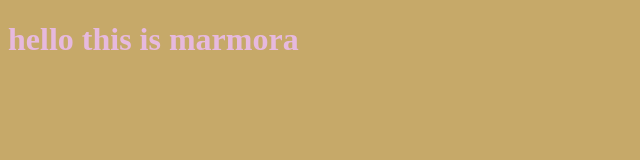
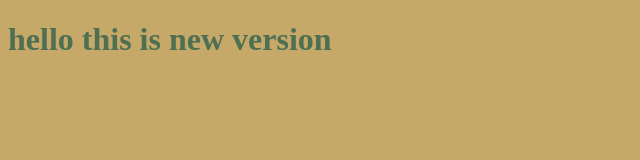
Before and after one commit to miraabdelaziz/myproject, a plain HTML site: page index.html in a window 1280 px wide. Shown: the whole page, without its empty margins (0-640 px from the left). Drawn offline with Linux system fonts and the light colour scheme.

Commit message:
changing style for Heading 1

```diff
--- a/index.html
+++ b/index.html
@@ -5,7 +5,7 @@
 <link rel="stylesheet" href="style.css">
 </head>
 <body>
-   <h1>hello this is marmora</h1>
+   <h1>hello this is new version</h1>
 
 
 
--- a/style.css
+++ b/style.css
@@ -1,6 +1,6 @@
 h1{
 
-	color:#E6B9DE;
+	color:#4F6F52;
 
 }
 body{
```
